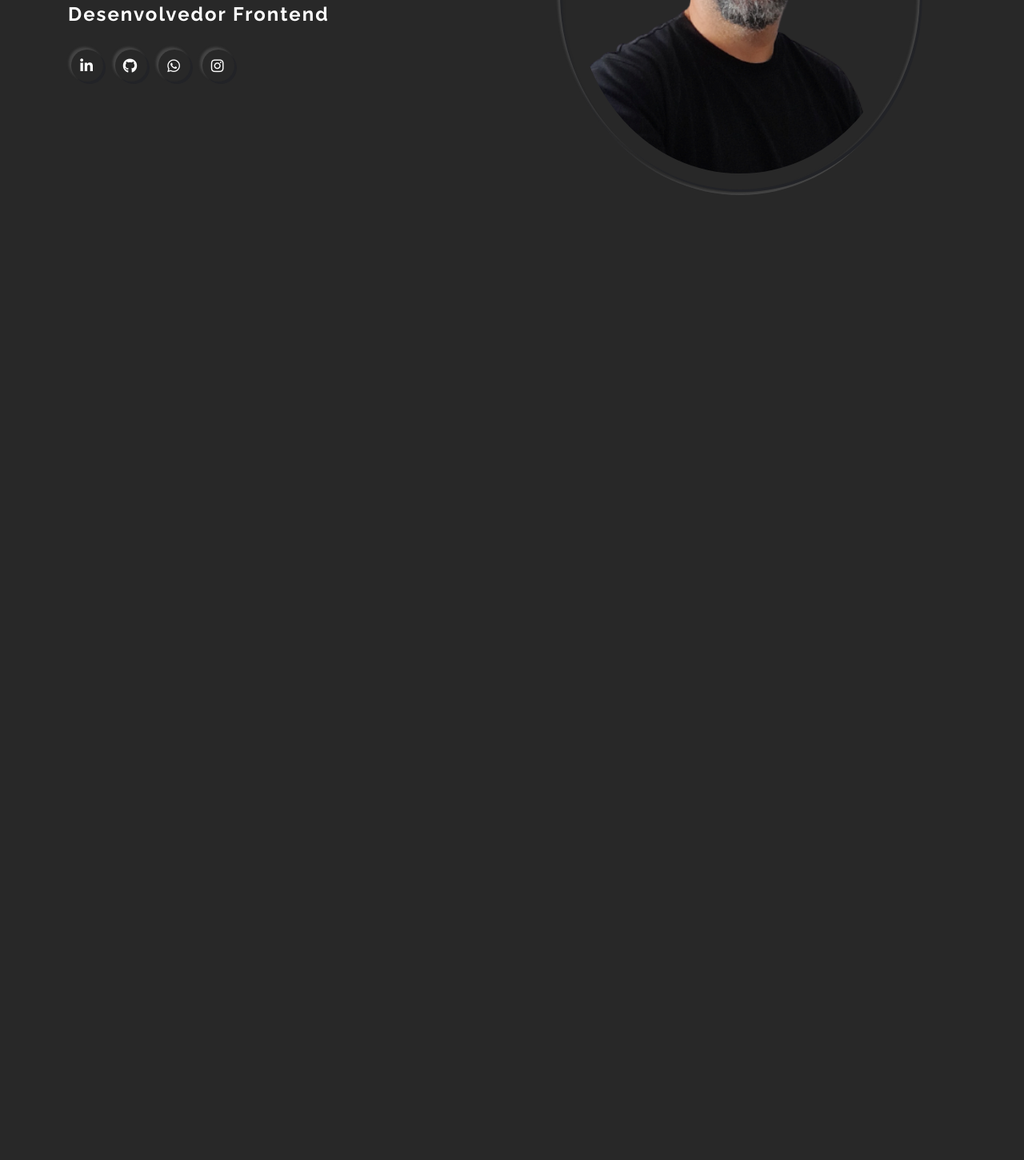
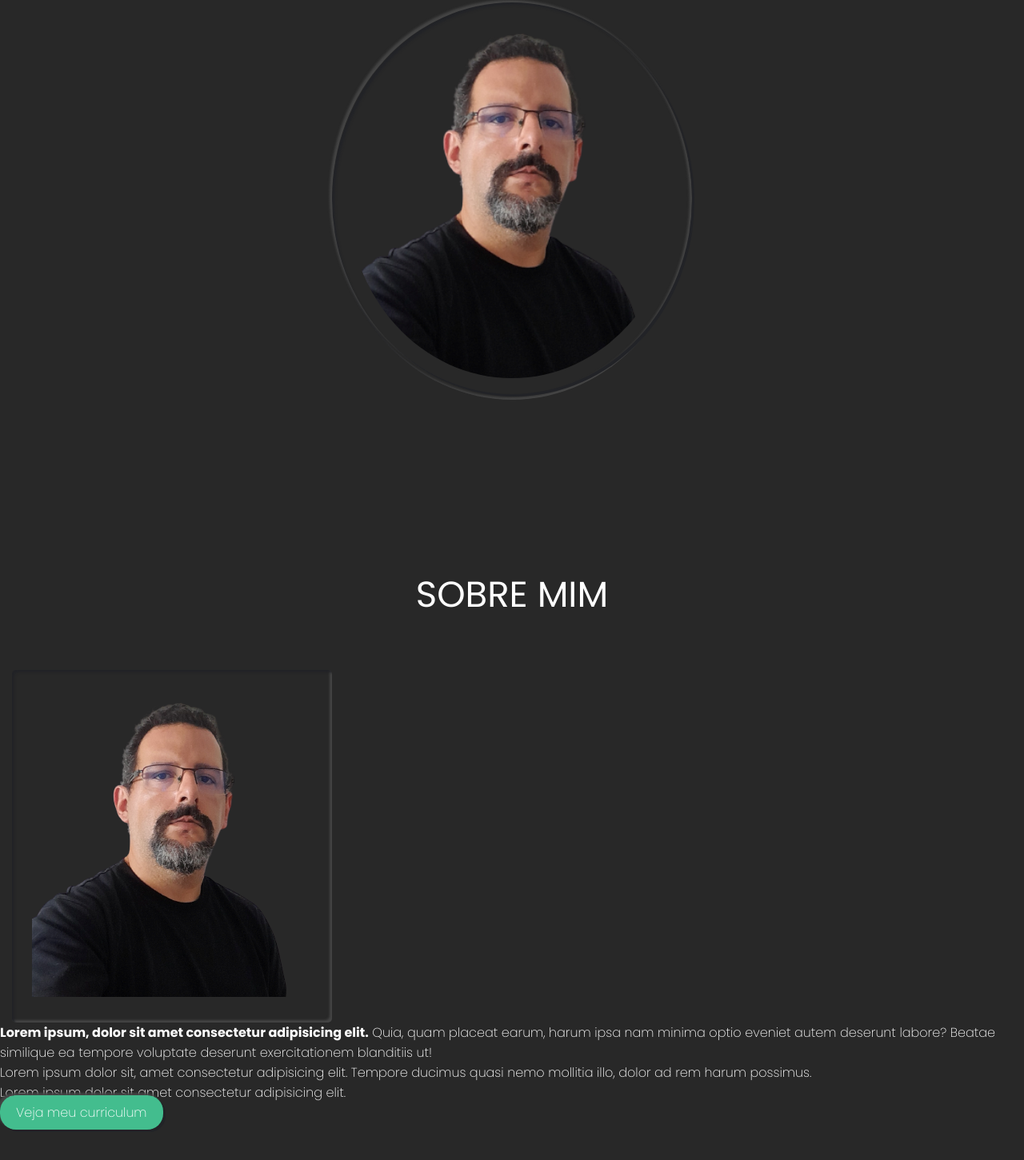
Before and after one commit to diogo-tcardoso/portifolio, a plain HTML site: page index.html in a window 1280 px wide. Shown: the part 473-1924 px from the top of the page at 80% size. Before the commit the page ends 813 px from the top, so only its background shows below. Drawn offline with nearby package versions, Linux system fonts and the light colour scheme.

Commit message:
Iniciada a seção Sobre Mim

```diff
--- a/index.html
+++ b/index.html
@@ -15,6 +15,7 @@
   <link rel="stylesheet" href="src/css/globais.css" />
   <link rel="stylesheet" href="src/css/header.css">
   <link rel="stylesheet" href="src/css/home.css">
+  <link rel="stylesheet" href="src/css/sobre.css">
   <link rel="stylesheet" href="https://cdn.jsdelivr.net/gh/devicons/devicon@v2.14.0/devicon.min.css">
 </head>
 
@@ -73,8 +74,33 @@
     </div>
   </section>
 
-  <section class="sobre-mim">
-
+  <section class="sobre-mim section" id="sobre-mim">
+    <div class="cotainer">
+      <div class="row">
+        <div class="section-title">
+          <h2>Sobre Mim</h2>
+        </div>
+      </div>
+      <div class="row">
+        <div class="imagem-sobre-mim">
+          <div class="img-box inner-shadow">
+            <img src="src/imagens/foto-prefil.png" alt="foto do perfil">
+          </div>
+        </div>
+        <div class="informacoes-sobre-mim">
+          <p>
+            <strong>
+            Lorem ipsum, dolor sit amet consectetur adipisicing elit.</strong> Quia, quam placeat earum, harum ipsa nam minima optio eveniet autem deserunt labore? Beatae similique ea tempore voluptate deserunt exercitationem blanditiis ut!
+          </p>
+          <p>Lorem ipsum dolor sit, amet consectetur adipisicing elit. Tempore ducimus quasi nemo mollitia illo, dolor ad rem harum possimus.
+          </p>
+          <p>Lorem ipsum dolor sit amet consectetur adipisicing elit.</p>
+          <div class="botoes">
+            <a href="src/arquivos/cv.pdf" class="botao outer-shadow">Veja meu curriculum</a>
+          </div>
+        </div>
+      </div>
+    </div>
   </section>
 
   <section class="habilidades">
--- a/src/css/globais.css
+++ b/src/css/globais.css
@@ -58,3 +58,33 @@ body {
 .inner-shadow {
   box-shadow: inset 3px 3px 3px #222327, inset -3px -3px 3px #454545;
 }
+
+.section {
+  padding: 7rem 0 7rem;
+}
+
+.section-title {
+  text-align: center;
+  flex: 0 0 100%;
+  max-width: 100%;
+  padding: 60px 0;
+}
+
+.section-title h2 {
+  font-size: var(--fonte-gigante);
+  font-weight: 500;
+  text-transform: uppercase;
+}
+
+.botao {
+  font-size: var(--font-grande);
+  padding: 10px 20px;
+  border-radius: 20px;
+  transition: all 0.3s ease;
+  background-color: var(--cor-primaria);
+}
+
+.botao:hover {
+  background-color: var(--cor-secundaria);
+  color: var(--cor-branca)
+}
--- a/src/css/home.css
+++ b/src/css/home.css
@@ -45,7 +45,7 @@
     margin-bottom: 30px;
 }
 
-@media (max-width: 280px) {
+@media (max-width: 1280px) {
     .home .text-home,
     .home .img-home {
         flex: 0 0 100%;
--- /dev/null
+++ b/src/css/sobre.css
@@ -0,0 +1,15 @@
+.sobre-mim .imagem-sobre-mim {
+    max-width: 40%;
+    padding: 0 15px;
+}
+
+.sobre-mim .imagem-sobre-mim .img-box {
+    padding: 15px;
+    border-radius: 5px;
+    text-align: center;
+}
+
+.sobre-mim .imagem-sobre-mim img {
+    border: 10px solid transparent;
+    border-radius: 5px;
+}
```
